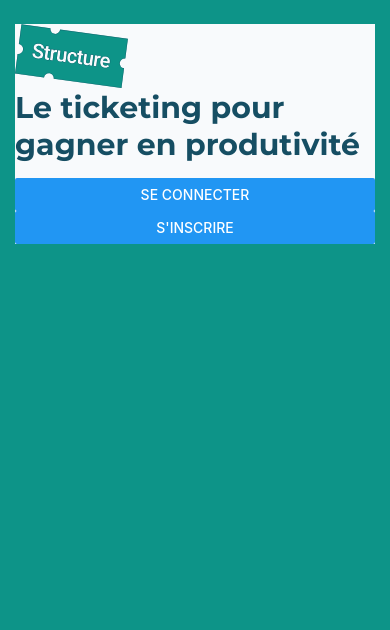
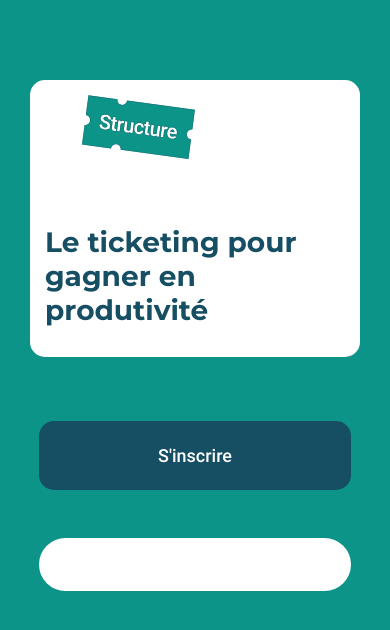
Before and after one commit to WildCodeSchool/structure-mobile, a React Native app: screen /screens/ModalScreen.tsx in a window 390 px wide. Shown: the top 630 px of the page. Built offline with nearby package versions, Linux system fonts and the light colour scheme; no server answers; what expo-linking would draw is missing.

Commit message:
Style on welcomeScreen

```diff
--- a/components/Button/Button.tsx
+++ b/components/Button/Button.tsx
@@ -1,5 +1,6 @@
 import React, { Children } from "react";
 import { Text, TouchableOpacity, View } from "react-native";
+import Style from "../../style/Style";
 
 interface ButtonProps {
   children: string;
@@ -8,14 +9,15 @@ interface ButtonProps {
 }
 
 export const Button: React.FunctionComponent<ButtonProps> = ({
-  type = "primary",
+  type,
   children,
   onPress,
 }) => {
+  const typeBtn = type === "primary" ? Style.btnPrimary : Style.btnSecondary;
   return (
-    <TouchableOpacity onPress={onPress}>
+    <TouchableOpacity style={typeBtn} onPress={onPress}>
       <View>
-        <Text style={[]}>{children}</Text>
+        <Text style={[Style.btnText]}>{children}</Text>
       </View>
     </TouchableOpacity>
   );
--- a/components/svg/logo.tsx
+++ b/components/svg/logo.tsx
@@ -3,8 +3,8 @@ import Svg, { SvgProps, Mask, Path } from "react-native-svg";
 
 const LogoSvg = (props: SvgProps) => (
   <Svg
-    width={113}
-    height={65}
+    width={226}
+    height={130}
     fill="none"
     xmlns="http://www.w3.org/2000/svg"
     {...props}
--- a/constants/Sizes.ts
+++ b/constants/Sizes.ts
@@ -1,8 +1,9 @@
 export default {
   semi: 15,
   full: 24,
+  xl : 40,
   borderRadius: 15,
-  fontH1: 30,
+  fontH1: 28,
   fontH2: 25,
   fontH3: 18,
   fontH4: 16,
--- a/screens/WelcomeScreen.tsx
+++ b/screens/WelcomeScreen.tsx
@@ -1,5 +1,4 @@
-import { Image, Button, StyleSheet } from "react-native";
-import { Text, View } from "../components/Themed";
+import { Text } from "../components/Themed";
 import { RootStackScreenProps } from "../types";
 import Style from "../style/Style";
 import React from "react";
@@ -7,6 +6,9 @@ import { SafeAreaView } from "react-native-safe-area-context";
 import useColorScheme from "../hooks/useColorScheme";
 import Colors from "../constants/Colors";
 import LogoSvg from "../components/svg/logo";
+import { Button } from "../components/Button";
+import { View } from "react-native";
+import Sizes from "../constants/Sizes";
 
 //S'IDENTIFIER
 export default function WelcomeScreen({
@@ -20,32 +22,29 @@ export default function WelcomeScreen({
     >
       <View
         style={[
-          Style.flexColumnNoWrap,
+
           Style.container,
           {
-            alignItems: "stretch",
-            justifyContent: "space-around",
+
+            justifyContent: "center",
             backgroundColor: Colors.green,
           },
         ]}
       >
-        <View>
+        <View  style={[
+          Style.container,{backgroundColor: Colors[colorScheme].backgroundCard, padding: Sizes.semi}
+        ]}>
+          <View style={[Style.alignCenter]}>
           <LogoSvg />
-          <Text style={[Style.h1]}>
+          </View>
+          <Text style={[Style.h1,]}>
             Le ticketing pour gagner en produtivité
           </Text>
         </View>
-        <View style={[Style.flexColumnNoWrap]}>
-          <Button
-            //style={styles.buttonPrimary}
-            title="Se connecter"
-            onPress={() => navigation.navigate("Login")}
-          />
-          <Button
-            //style={styles.button}
-            title="S'inscrire"
-            onPress={() => navigation.navigate("Register")}
-          />
+        <View style={[Style.flexColumnNoWrap, { backgroundColor: Colors[colorScheme].tint, flex: 1 }]}>
+        <Button type="primary" onPress={() => navigation.navigate("Login")}>S'inscrire</Button>
+       <Button type="secondary" onPress={() => navigation.navigate("Register")}>S'enregistrer</Button>
+
         </View>
       </View>
     </SafeAreaView>
--- a/style/Style.ts
+++ b/style/Style.ts
@@ -8,7 +8,8 @@ const { height, width } = Dimensions.get("window");
 export default StyleSheet.create({
   //display
   flex: { display: "flex" },
-  alignCenter: { justifyContent: "center" },
+  alignCenter: {display: "flex", alignItems:'center', },
+  justifyCenter: {display: "flex", justifyContent:'center',},
   flexRowNoWrap: { display: "flex", flexDirection: "row", flexWrap: "nowrap" },
   flexColumn: { display: "flex", flexDirection: "column", flexWrap: "wrap" },
   flexColumnNoWrap: {
@@ -25,8 +26,9 @@ export default StyleSheet.create({
   },
   //container
   container: {
-    marginVertical: Sizes.full,
+    marginVertical: 40,
     marginHorizontal: Sizes.semi,
+    borderRadius: Sizes.borderRadius,
   },
 
   cardContainer: {
@@ -54,12 +56,24 @@ export default StyleSheet.create({
   text: { fontFamily: Fonts.robotoLight, fontSize: 12 },
 
   //buttons
-  buttonPrimary: {
+  btnPrimary: {
+    backgroundColor: Colors.blue,
+    borderRadius: Sizes.borderRadius,
+    padding: Sizes.full,
+    margin: Sizes.full
+  },
+  btnSecondary: {
+    backgroundColor: Colors.white,
+    borderRadius: 30,
+    padding: 16,
+    border: 1,
+    borderColor: Colors.green,
+    margin: Sizes.full
+  },
+  btnText: {
     fontFamily: Fonts.robotoMedium,
     fontSize: Sizes.p,
-    backgroundColor: Colors.blue,
-    borderRadius: Sizes.borderRadius,
     color: Colors.white,
-    padding: Sizes.full,
-  },
+    textAlign: "center",
+  }
 });
```
